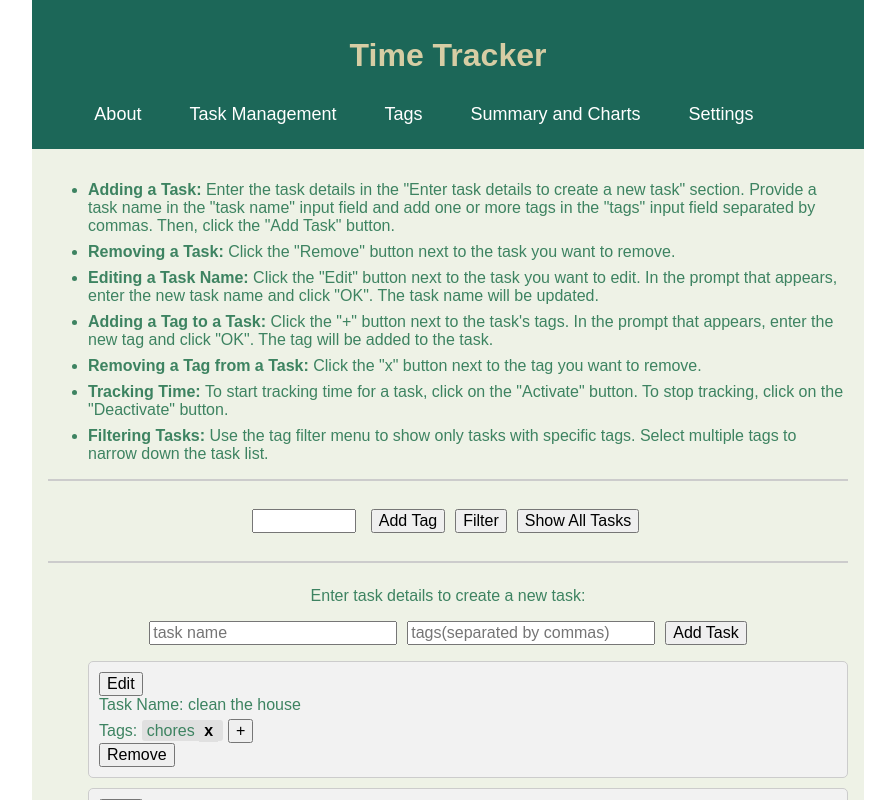
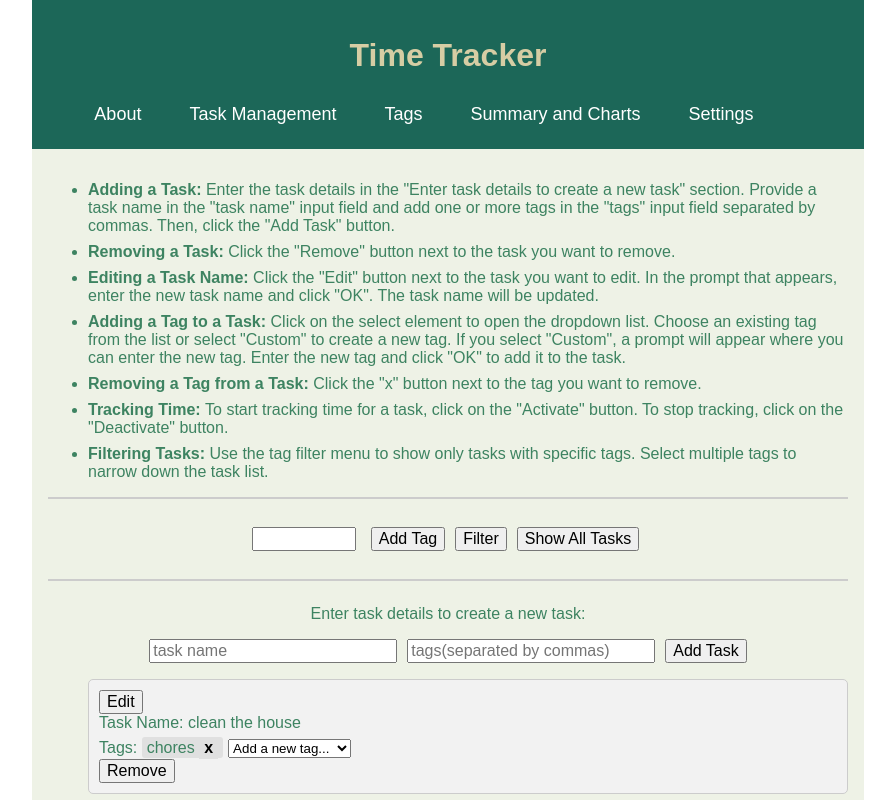
Before and after one commit to jingjingyang0803/TimeTracker, a React (Vite) app: page /tasks in a window 1280 px wide. Shown: the top 800 px of the page, without its empty margins (192-1087 px from the left). Built offline with nearby package versions, Linux system fonts and the light colour scheme; data requests are answered from the project's data file; a web font is replaced by a local one.

Commit message:
update tag adding feature with a dropdown list

```diff
--- /dev/null
+++ b/src/components/TaskElement.jsx
@@ -0,0 +1,122 @@
+import React, { useRef } from "react";
+
+const TaskElement = ({
+  taskId,
+  name,
+  tags,
+  handleRemoveTag,
+  handleAddTag,
+  handleRemoveTask,
+  handleEditTaskName,
+  tasks,
+}) => {
+  const removeTag = (index) => {
+    console.log("Remove tag function called");
+    console.log("Clicked Tag:", tags[index]);
+    handleRemoveTag(taskId, index);
+  };
+
+  // Function to add a new tag
+  const addTag = () => {
+    const existingTags = [];
+    tasks.forEach((task) => {
+      task.tags.forEach((tag) => {
+        if (!existingTags.includes(tag)) {
+          existingTags.push(tag);
+        }
+      });
+    });
+
+    // Create a reference to the select element
+    const selectRef = useRef(null); // Ref to store the reference to the select element
+
+    const handleTagSelection = (selectedTag) => {
+      if (selectedTag !== "Custom") {
+        console.log("Selected Tag:", selectedTag);
+        handleAddTag(taskId, selectedTag); // Pass the selectedTag value to the handleAddTag function
+      } else {
+        const newTag = prompt("Enter a new tag:"); // Prompt the user to enter a new tag
+
+        if (newTag !== null) {
+          const trimmedTag = newTag.trim();
+          if (trimmedTag !== "") {
+            console.log("New Tag:", trimmedTag);
+            handleAddTag(taskId, trimmedTag); // Pass the trimmedTag value to the handleAddTag function
+          } else {
+            alert("Tag cannot be empty. Please enter a valid tag.");
+          }
+        } else {
+          console.log("User clicked Cancel");
+        }
+      }
+
+      selectRef.current.value = ""; // Reset the select list to an empty value
+    };
+
+    return (
+      <select
+        defaultValue=""
+        onChange={(e) => handleTagSelection(e.target.value)}
+        ref={selectRef}
+      >
+        <option value="" disabled>
+          Add a new tag...
+        </option>
+        {existingTags.map((tag, index) => (
+          <option key={index} value={tag} disabled={tags.includes(tag)}>
+            {tag}
+          </option>
+        ))}
+        <option value="Custom">Custom</option>
+      </select>
+    );
+  };
+
+  const removeTask = () => {
+    handleRemoveTask(taskId);
+  };
+
+  const editTaskName = () => {
+    const newTaskName = prompt("Enter a new task name:"); // Prompt the user to enter a new task name
+
+    if (newTaskName !== null) {
+      const trimmedTaskName = newTaskName.trim();
+      if (trimmedTaskName !== "") {
+        console.log("New Task Name:", trimmedTaskName);
+        handleEditTaskName(taskId, trimmedTaskName); // Pass the trimmedTaskName value to the handleEditTaskName function
+      } else {
+        alert("Task name cannot be empty. Please enter a valid task name.");
+      }
+    } else {
+      console.log("User clicked Cancel");
+    }
+  };
+
+  return (
+    <div className="task">
+      <button onClick={editTaskName} className="task-edit">
+        Edit
+      </button>
+      <div className="task-name">Task Name: {name}</div>
+      <div className="task-tags">
+        Tags:{" "}
+        {tags.map((tag, index) => (
+          <span key={index}>
+            {tag}{" "}
+            <button onClick={() => removeTag(index)} className="tag-remove">
+              x
+            </button>
+          </span>
+        ))}
+        {addTag()}{" "}
+        {/* Render the addTag function to display the select input */}
+      </div>
+
+      <button onClick={removeTask} className="task-remove">
+        Remove
+      </button>
+    </div>
+  );
+};
+
+export default TaskElement;
--- a/src/components/Tasks.jsx
+++ b/src/components/Tasks.jsx
@@ -1,5 +1,6 @@
 import React, { useEffect, useState } from "react";
 import Filter from "./Filter";
+import TaskElement from "./TaskElement";
 import "../styles/Tasks.css";
 
 const TaskViewInstructions = () => {
@@ -22,9 +23,11 @@ const TaskViewInstructions = () => {
           and click "OK". The task name will be updated.
         </li>
         <li>
-          <b>Adding a Tag to a Task:</b> Click the "+" button next to the task's
-          tags. In the prompt that appears, enter the new tag and click "OK".
-          The tag will be added to the task.
+          <b>Adding a Tag to a Task:</b> Click on the select element to open the
+          dropdown list. Choose an existing tag from the list or select "Custom"
+          to create a new tag. If you select "Custom", a prompt will appear
+          where you can enter the new tag. Enter the new tag and click "OK" to
+          add it to the task.
         </li>
         <li>
           <b>Removing a Tag from a Task:</b> Click the "x" button next to the
@@ -43,109 +46,24 @@ const TaskViewInstructions = () => {
   );
 };
 
-const TaskElement = ({
-  taskId,
-  name,
-  tags,
-  handleRemoveTag,
-  handleAddTag,
-  handleRemoveTask,
-  handleEditTaskName,
-}) => {
-  const removeTag = (index) => {
-    console.log("Remove tag function called");
-    console.log("Clicked Tag:", tags[index]);
-    handleRemoveTag(taskId, index);
-  };
+const Tasks = () => {
+  const [tasks, setTasks] = useState([]); // State for storing tasks
+  const [newName, setNewName] = useState(""); // State for new task name
+  const [newTags, setNewTags] = useState([]); // State for new task tags
+  const [filteredTasks, setFilteredTasks] = useState([]); // State for filtered tasks
 
-  const addTag = () => {
-    const newTag = prompt("Enter a new tag:"); // Prompt the user to enter a new tag
-
-    if (newTag !== null) {
-      const trimmedTag = newTag.trim();
-      if (trimmedTag !== "") {
-        console.log("New Tag:", trimmedTag);
-        handleAddTag(taskId, trimmedTag); // Pass the trimmedTag value to the handleAddTag function
-      } else {
-        alert("Tag cannot be empty. Please enter a valid tag.");
-      }
-    } else {
-      console.log("User clicked Cancel");
-    }
-  };
-
-  const removeTask = () => {
-    handleRemoveTask(taskId);
-  };
-
-  const editTaskName = () => {
-    const newTaskName = prompt("Enter a new task name:"); // Prompt the user to enter a new task name
-
-    if (newTaskName !== null) {
-      const trimmedTaskName = newTaskName.trim();
-      if (trimmedTaskName !== "") {
-        console.log("New Task Name:", trimmedTaskName);
-        handleEditTaskName(taskId, trimmedTaskName); // Pass the trimmedTaskName value to the handleEditTaskName function
-      } else {
-        alert("Task name cannot be empty. Please enter a valid task name.");
-      }
-    } else {
-      console.log("User clicked Cancel");
-    }
-  };
-  return (
-    <div className="task">
-      <button onClick={editTaskName} className="task-edit">
-        Edit
-      </button>
-      <div className="task-name">Task Name: {name}</div>
-      <div className="task-tags">
-        Tags:{" "}
-        {tags.map((tag, index) => (
-          <span key={index}>
-            {tag}{" "}
-            <button onClick={() => removeTag(index)} className="tag-remove">
-              x
-            </button>
-          </span>
-        ))}
-        <button onClick={addTag} className="tag-add">
-          +
-        </button>
-      </div>
-
-      <button onClick={removeTask} className="task-remove">
-        Remove
-      </button>
-    </div>
-  );
-};
-
-const Tasks = () => {
-  const [tasks, setTasks] = useState([]);
-  const [newName, setNewName] = useState("");
-  const [newTags, setNewTags] = useState([]);
-  const [filteredTasks, setFilteredTasks] = useState(tasks);
-
+  // Fetch tasks from the server on component mount
   useEffect(() => {
-    fetch("http://localhost:3010/tasks") // Make a GET request to fetch the task data from the backend server
-      .then((response) => {
-        console.log(response);
-        return response.json(); // Parse the response JSON
+    fetch("http://localhost:3010/tasks")
+      .then((response) => response.json())
+      .then((data) => {
+        setTasks(data);
+        setFilteredTasks(data);
       })
-      .then((data) => {
-        console.log(data); // Log the fetched data to the console
-        setTasks(data); // Update the state variable with the fetched task data
-      })
-      .catch((error) => console.log(error)); // Handle any errors during the fetch request
+      .catch((error) => console.log(error));
   }, []);
 
-  // Update the filteredTasks state whenever the tasks state changes
-  useEffect(() => {
-    setFilteredTasks(tasks);
-  }, [tasks]);
-
-  // Function to send the changes made by the user to the server
+  // Send changes made to a task to the server
   const sendChangesToServer = (taskId, updatedTask) => {
     fetch(`http://localhost:3010/tasks/${taskId}`, {
       method: "PUT",
@@ -163,62 +81,44 @@ const Tasks = () => {
       });
   };
 
+  // Update task tags and send changes to the server
   const updateTaskTags = (taskId, updatedTags) => {
-    const taskIndex = tasks.findIndex((task) => task.id === taskId); // Find the index of the task
-    const task = tasks[taskIndex]; // Get the task object
-    const updatedTask = { ...task, tags: updatedTags }; // Create an updated task object with the modified tags
-    const updatedTasks = [...tasks]; // Create a copy of the tasks array
-    updatedTasks[taskIndex] = updatedTask; // Replace the task at the specified index with the updated task
-    setTasks(updatedTasks); // Update the tasks state variable with the updated array
-
-    // Send the updated task to the server
-    sendChangesToServer(taskId, updatedTask);
+    const updatedTasks = tasks.map((task) =>
+      task.id === taskId ? { ...task, tags: updatedTags } : task
+    );
+    setTasks(updatedTasks);
+    setFilteredTasks(updatedTasks);
+    sendChangesToServer(taskId, {
+      ...tasks.find((task) => task.id === taskId),
+      tags: updatedTags,
+    });
   };
 
+  // Handle removal of a tag from a task
   const handleRemoveTag = (taskId, index) => {
-    const taskIndex = tasks.findIndex((task) => task.id === taskId); // Find the index of the task
-    const task = tasks[taskIndex]; // Get the task object
-    const updatedTags = [...task.tags]; // Create a copy of the tags array
+    const task = tasks.find((task) => task.id === taskId);
+    const updatedTags = [...task.tags];
 
     if (updatedTags.length > 1) {
-      updatedTags.splice(index, 1); // Remove the tag at the specified index
-      console.log("Updated Tags:", updatedTags); // Log the updated tags to the console
-      updateTaskTags(taskId, updatedTags); // Call the updateTaskTags function to update the task with the modified tags
+      updatedTags.splice(index, 1);
+      updateTaskTags(taskId, updatedTags);
     } else {
-      alert("Cannot remove tag. Task must have at least one tag."); // Alert the user if the task only has one tag
+      alert("Cannot remove tag. Task must have at least one tag.");
     }
 
-    // Prepare the updated task object
-    const updatedTask = {
-      id: taskId,
-      name: task.name,
-      tags: updatedTags,
-    };
-
-    // Send the updated task to the server
-    sendChangesToServer(taskId, updatedTask);
+    sendChangesToServer(taskId, { ...task, tags: updatedTags });
   };
 
+  // Handle addition of a tag to a task
   const handleAddTag = (taskId, newTag) => {
-    const taskIndex = tasks.findIndex((task) => task.id === taskId); // Find the index of the task
-    const task = tasks[taskIndex]; // Get the task object
-    const updatedTags = [...task.tags, newTag]; // Create a new array with the existing tags and the new tag
+    const task = tasks.find((task) => task.id === taskId);
+    const updatedTags = [...task.tags, newTag];
 
-    console.log("Updated Tags:", updatedTags); // Log the updated tags to the console
-    updateTaskTags(taskId, updatedTags); // Call the updateTaskTags function to update the task with the new tag
-
-    // Prepare the updated task object
-    const updatedTask = {
-      id: taskId,
-      name: task.name,
-      tags: updatedTags,
-    };
-
-    // Send the updated task to the server
-    sendChangesToServer(taskId, updatedTask);
+    updateTaskTags(taskId, updatedTags);
+    sendChangesToServer(taskId, { ...task, tags: updatedTags });
   };
 
-  // Function to remove a task from the server
+  // Remove a task from the server
   const removeTaskFromServer = (taskId) => {
     fetch(`http://localhost:3010/tasks/${taskId}`, {
       method: "DELETE",
@@ -226,21 +126,22 @@ const Tasks = () => {
       .then((response) => response.json())
       .then((data) => {
         console.log("Task removed successfully:", data);
-        // Update the UI or perform any necessary actions after removing the task
       })
       .catch((error) => {
         console.error("Failed to remove task:", error);
       });
   };
 
+  // Handle removal of a task
   const handleRemoveTask = (taskId) => {
-    const updatedTasks = tasks.filter((task) => task.id !== taskId); // Filter out the task with the specified taskId
-    setTasks(updatedTasks); // Update the tasks state variable with the filtered array
+    const updatedTasks = tasks.filter((task) => task.id !== taskId);
+    setTasks(updatedTasks);
+    setFilteredTasks(updatedTasks);
 
     removeTaskFromServer(taskId);
   };
 
-  // Function to add a new task to server
+  // Add a new task to the server
   const addTaskToServer = (newTask) => {
     fetch("http://localhost:3010/tasks", {
       method: "POST",
@@ -252,17 +153,17 @@ const Tasks = () => {
       .then((response) => response.json())
       .then((data) => {
         console.log("New task added successfully:", data);
-        // Update the UI or perform any necessary actions after adding the task
       })
       .catch((error) => {
         console.error("Failed to add new task:", error);
       });
   };
 
+  // Handle addition of a task
   const handleAddTask = () => {
     if (newName.trim() !== "" && newTags.length > 0) {
-      const lastTask = tasks[tasks.length - 1]; // Get the last task in the tasks array
-      const newTaskId = lastTask ? lastTask.id + 1 : 1; // Generate a unique key for the new task
+      const lastTask = tasks[tasks.length - 1];
+      const newTaskId = lastTask ? lastTask.id + 1 : 1;
 
       const newTask = {
         id: newTaskId,
@@ -271,28 +172,31 @@ const Tasks = () => {
       };
 
       setTasks([...tasks, newTask]);
+      setFilteredTasks([...tasks, newTask]);
       setNewName("");
       setNewTags([]);
       alert("Task added successfully!");
 
       addTaskToServer(newTask);
     } else {
+      // Alert to notify the user if the task addition fails
       alert(
         "Failed to add task. Please enter a task name and at least one tag."
       );
     }
   };
 
+  // Handle editing of a task name
   const handleEditTaskName = (taskId, newTaskName) => {
-    const taskIndex = tasks.findIndex((task) => task.id === taskId); // Find the index of the task
-    const task = tasks[taskIndex]; // Get the task object
-    const updatedTask = { ...task, name: newTaskName }; // Create an updated task object with the modified task name
-    const updatedTasks = [...tasks]; // Create a copy of the tasks array
-    updatedTasks[taskIndex] = updatedTask; // Replace the task at the specified index with the updated task
-    setTasks(updatedTasks); // Update the tasks state variable with the updated array
-
-    // Send the updated task to the server
-    sendChangesToServer(taskId, updatedTask);
+    const updatedTasks = tasks.map((task) =>
+      task.id === taskId ? { ...task, name: newTaskName } : task
+    );
+    setTasks(updatedTasks);
+    setFilteredTasks(updatedTasks);
+    sendChangesToServer(taskId, {
+      ...tasks.find((task) => task.id === taskId),
+      name: newTaskName,
+    });
   };
 
   return (
@@ -313,7 +217,7 @@ const Tasks = () => {
           />
           <input
             type="text"
-            value={newTags}
+            value={newTags.join(",")}
             onChange={(e) => setNewTags(e.target.value.split(","))}
             placeholder="tags(separated by commas)"
             className="task-input"
@@ -324,7 +228,6 @@ const Tasks = () => {
         </div>
       </div>
       <ol>
-        {/* Map through the tasks and render a TaskElement component for each task */}
         {filteredTasks.map((task) => (
           <TaskElement
             key={task.id}
@@ -335,10 +238,12 @@ const Tasks = () => {
             handleAddTag={handleAddTag}
             handleRemoveTask={handleRemoveTask}
             handleEditTaskName={handleEditTaskName}
+            tasks={tasks}
           />
         ))}
       </ol>
     </div>
   );
 };
+
 export default Tasks;
```
Also changed, not shown: src/components/About.jsx (+14 -1 lines).
